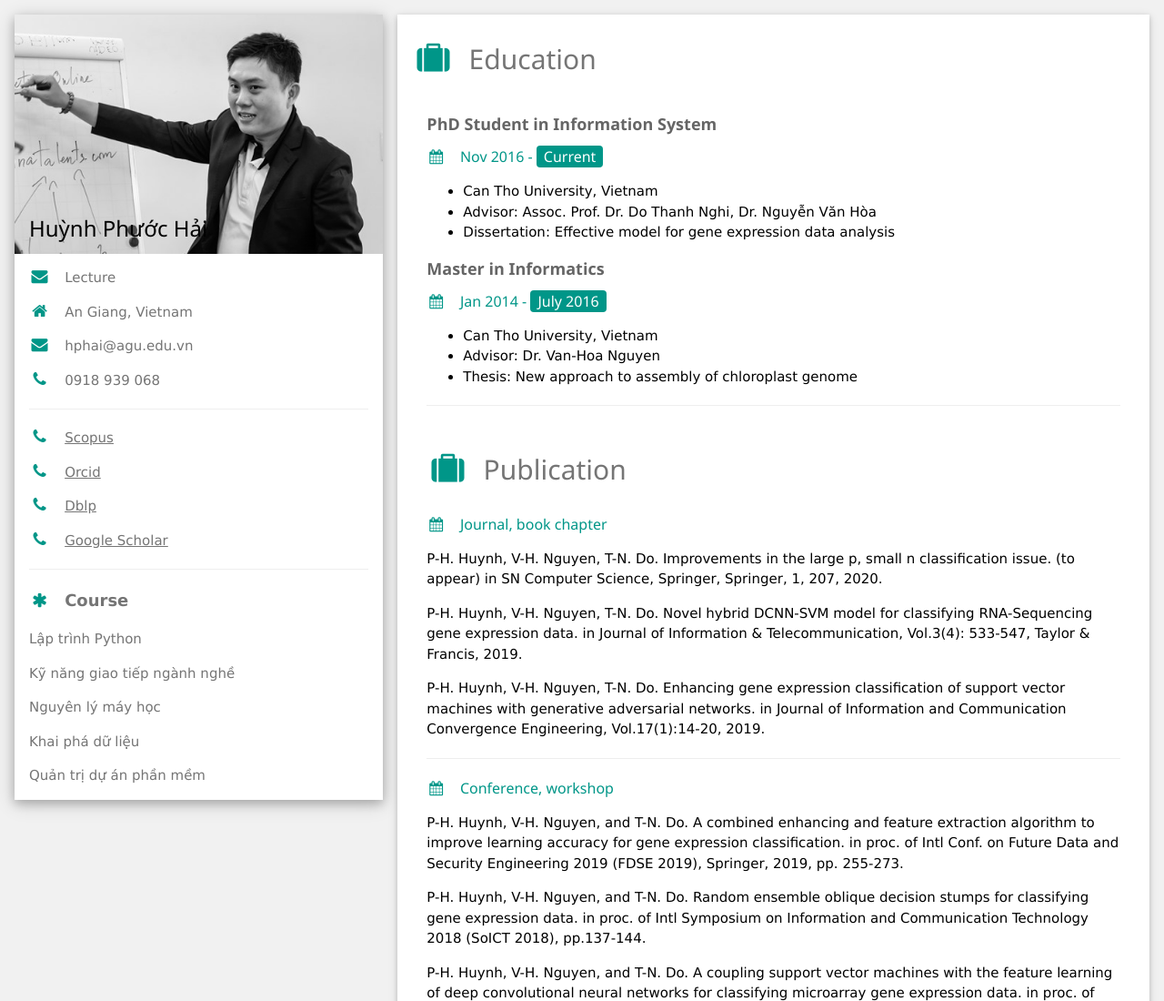
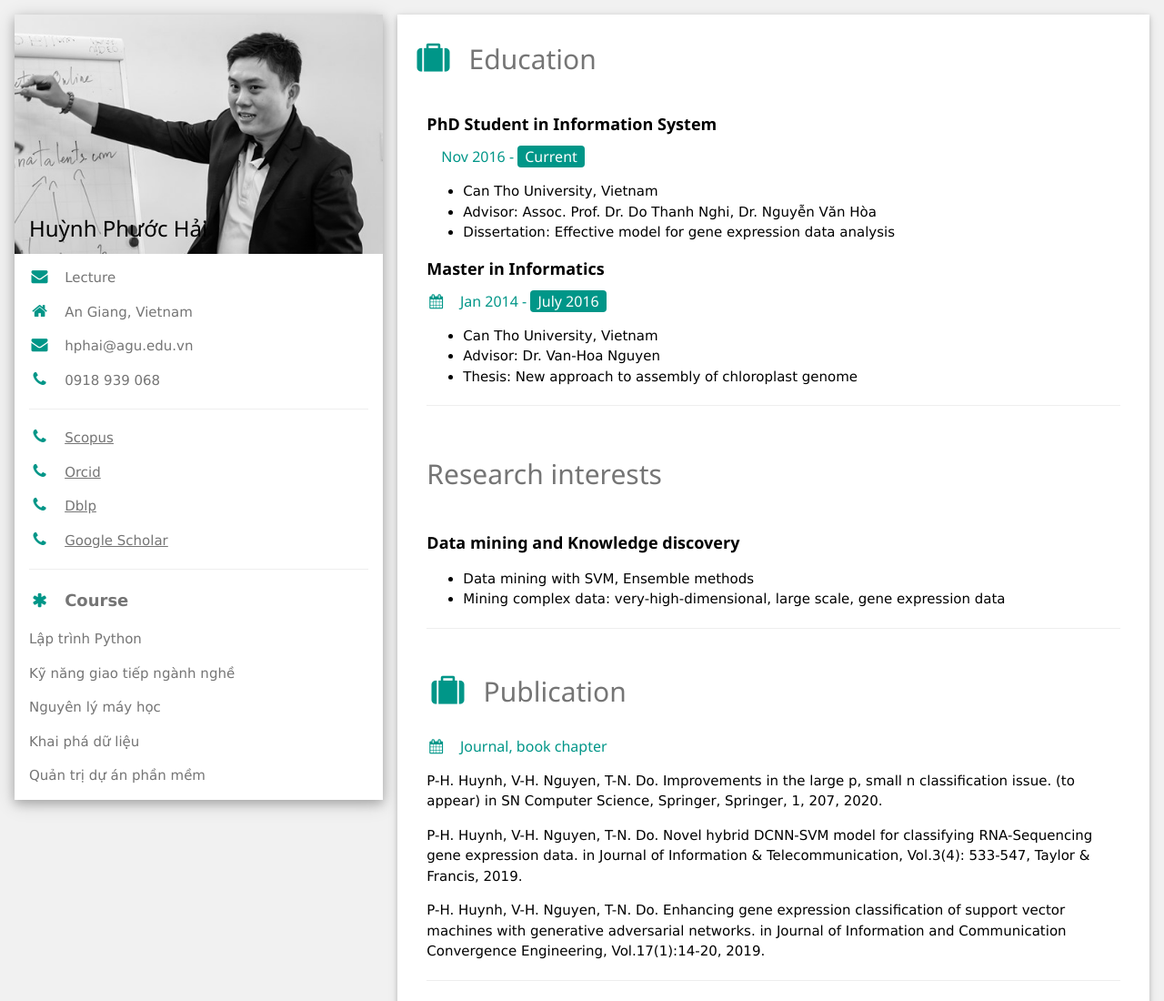
Before and after one commit to phuochaihuynh/phuochaihuynh.github.io, a plain HTML site: page index.html in a window 1280 px wide. Shown: the top 1100 px of the page at 91% size. Drawn offline with nearby package versions, Linux system fonts and the light colour scheme.

Commit message:
Update index.html

```diff
--- a/index.html
+++ b/index.html
@@ -61,8 +61,8 @@
       <div class="w3-container w3-card w3-white w3-margin-bottom">
          <h2 class="w3-text-grey w3-padding-16"><i class="fa fa-suitcase fa-fw w3-margin-right w3-xxlarge w3-text-teal"></i>Education</h2>
          <div class="w3-container">
-             <h5 class="w3-opacity"><b>PhD Student in Information System</b></h5>
-             <h6 class="w3-text-teal"><i class="fa fa-calendar fa-fw w3-margin-right"></i>Nov 2016 - <span class="w3-tag w3-teal w3-round">Current</span></h6>
+             <h5 class="fas fa-user-graduate"><b>PhD Student in Information System</b></h5>
+             <h6 class="w3-text-teal"><i class="user-graduate fa-fw w3-margin-right"></i>Nov 2016 - <span class="w3-tag w3-teal w3-round">Current</span></h6>
              <p>
                  <ul>
                      <li>Can Tho University,  Vietnam</li>
@@ -72,7 +72,7 @@
 
              </p>
 
-             <h5 class="w3-opacity"><b>Master in Informatics</b></h5>
+             <h5 class="fas fa-user-graduate"><b>Master in Informatics</b></h5>
              <h6 class="w3-text-teal"><i class="fa fa-calendar fa-fw w3-margin-right"></i>Jan 2014 - <span class="w3-tag w3-teal w3-round">July 2016</span></h6>
              <p>
                  <ul>
@@ -81,6 +81,21 @@
                      <li>Thesis: New approach to assembly of chloroplast genome</li>
                  </ul>
              </p>
+             <hr>
+         </div>
+
+   <h2 class="w3-text-grey w3-padding-16"><i class="fas fa-microscope fa-fw w3-margin-right w3-xxlarge w3-text-teal"></i>Research interests</h2>
+         <div class="w3-container">
+             <h5 class="fas fa-user-graduate"><b>Data mining and Knowledge discovery</b></h5>
+             <p>
+                 <ul>
+                     <li>Data mining with SVM, Ensemble methods</li>
+                     <li>Mining complex data: very-high-dimensional, large scale, gene expression data</li>
+                 </ul>
+
+             </p>
+
+
              <hr>
          </div>
          <div class="w3-container">
```
